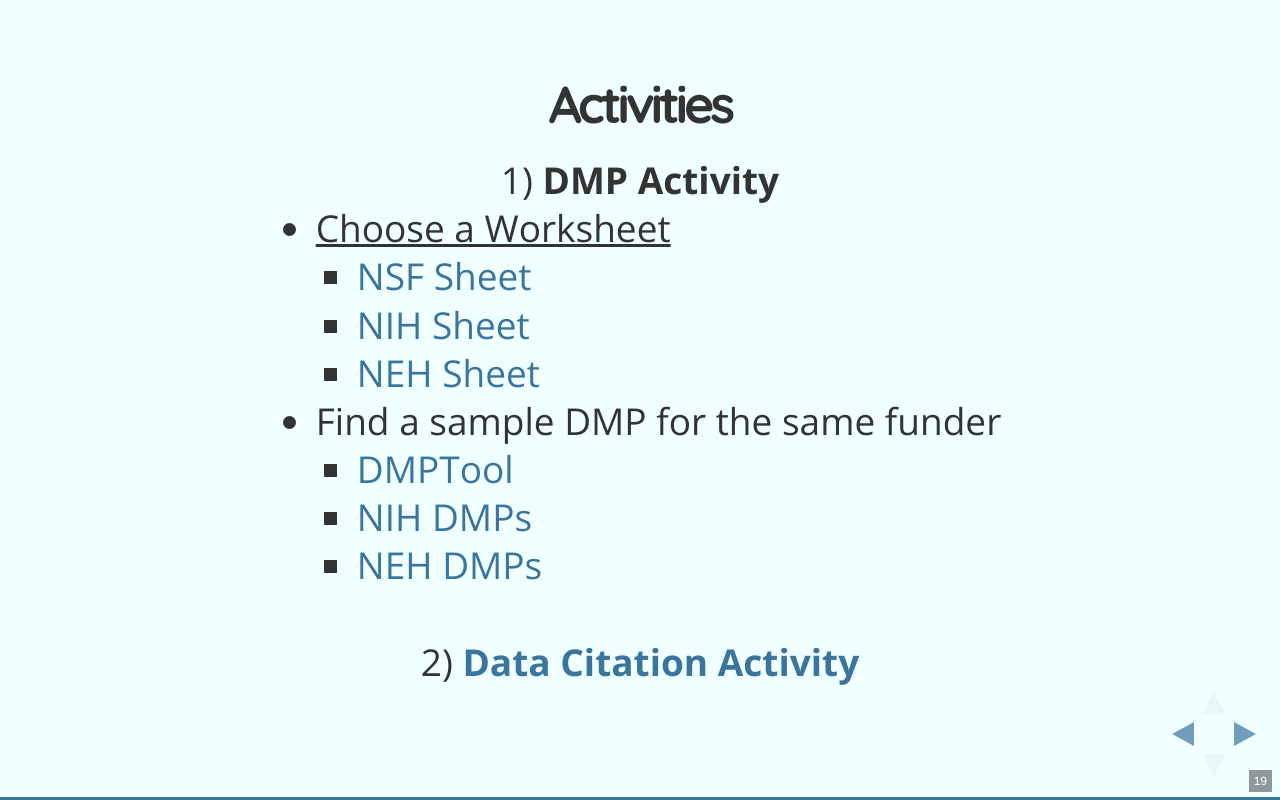
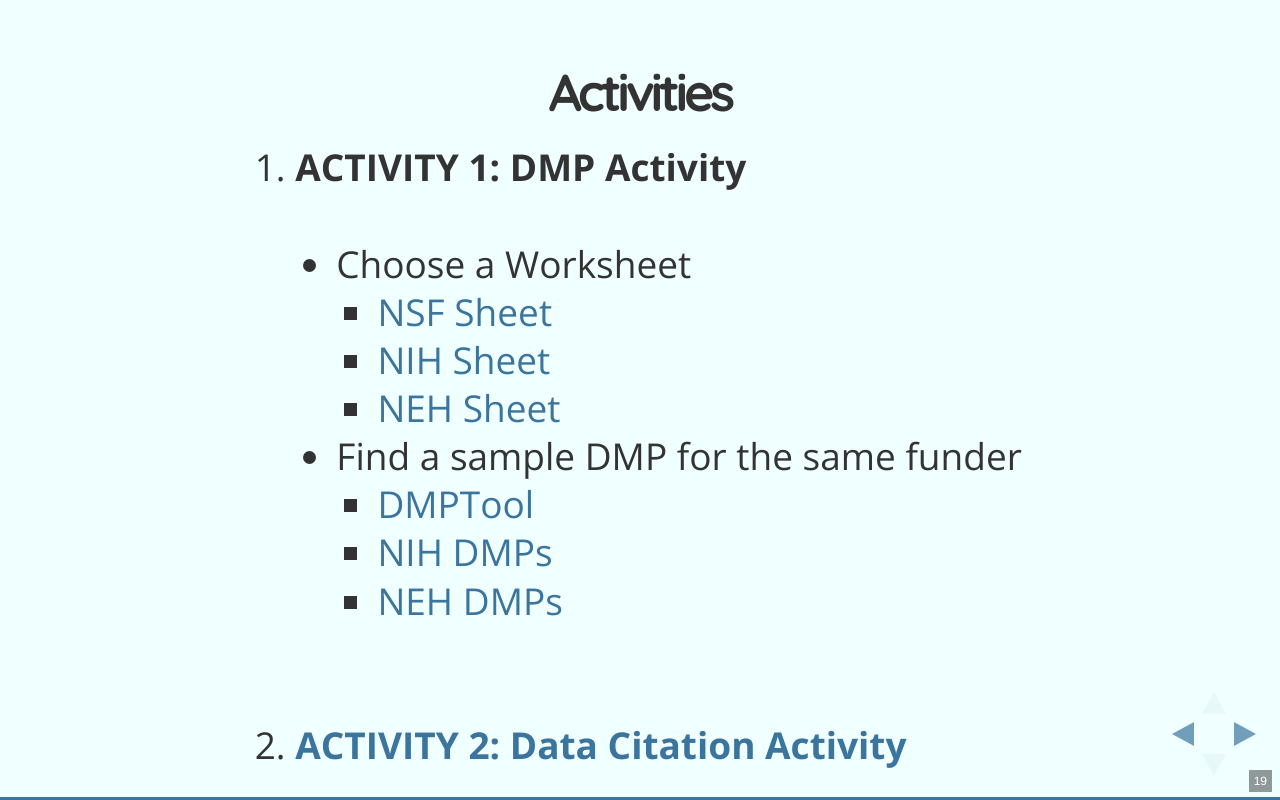
Before and after one commit to pow123/DMPs, a website: page index.html in a window 1280 px wide. Both pictures are taken after a click on the button 1177 px from the left and 734 px from the top of the page. Drawn offline with nearby package versions, Linux system fonts and the light colour scheme.

Commit message:
formatting slide 19

```diff
--- a/index.html
+++ b/index.html
@@ -166,8 +166,8 @@
 
     <section>
     <h2><b>Activities</b></h2>
-        1) <b>DMP Activity</b><br />
-        <ul><li><u>Choose a Worksheet</u></li><ul>
+        <ol><li><b>ACTIVITY 1: DMP Activity</b></li><br />
+        <ul><li>Choose a Worksheet</li><ul>
         	<li><a href="./activity2/NSFactivity.docx">NSF Sheet</a></li>
         	<li><a href="./activity2/NIHactivity.docx">NIH Sheet</a></li>
         	<li><a href="./activity2/NEHactivity.docx">NEH Sheet</a></li>
@@ -178,7 +178,7 @@
         	<li><a href="http://grants.nih.gov/grants/policy/data_sharing/data_sharing_guidance.htm#ex">NIH DMPs</a></li>
         	<li><a href="http://www.neh.gov/divisions/odh/grant-news/data-management-plans-successful-grant-applications-2011-2014-now-available">NEH DMPs</a></li>
         </ul> </ul><br /><br />
-        2) <b><a href="http://library.umassmed.edu/necdmc/necdmc_activity6a.docx">Data Citation Activity</a></b>
+        <li><b><a href="http://library.umassmed.edu/necdmc/necdmc_activity6a.docx">ACTIVITY 2: Data Citation Activity</a></b></li></ol>
     </section>
 
 			</div>
```
